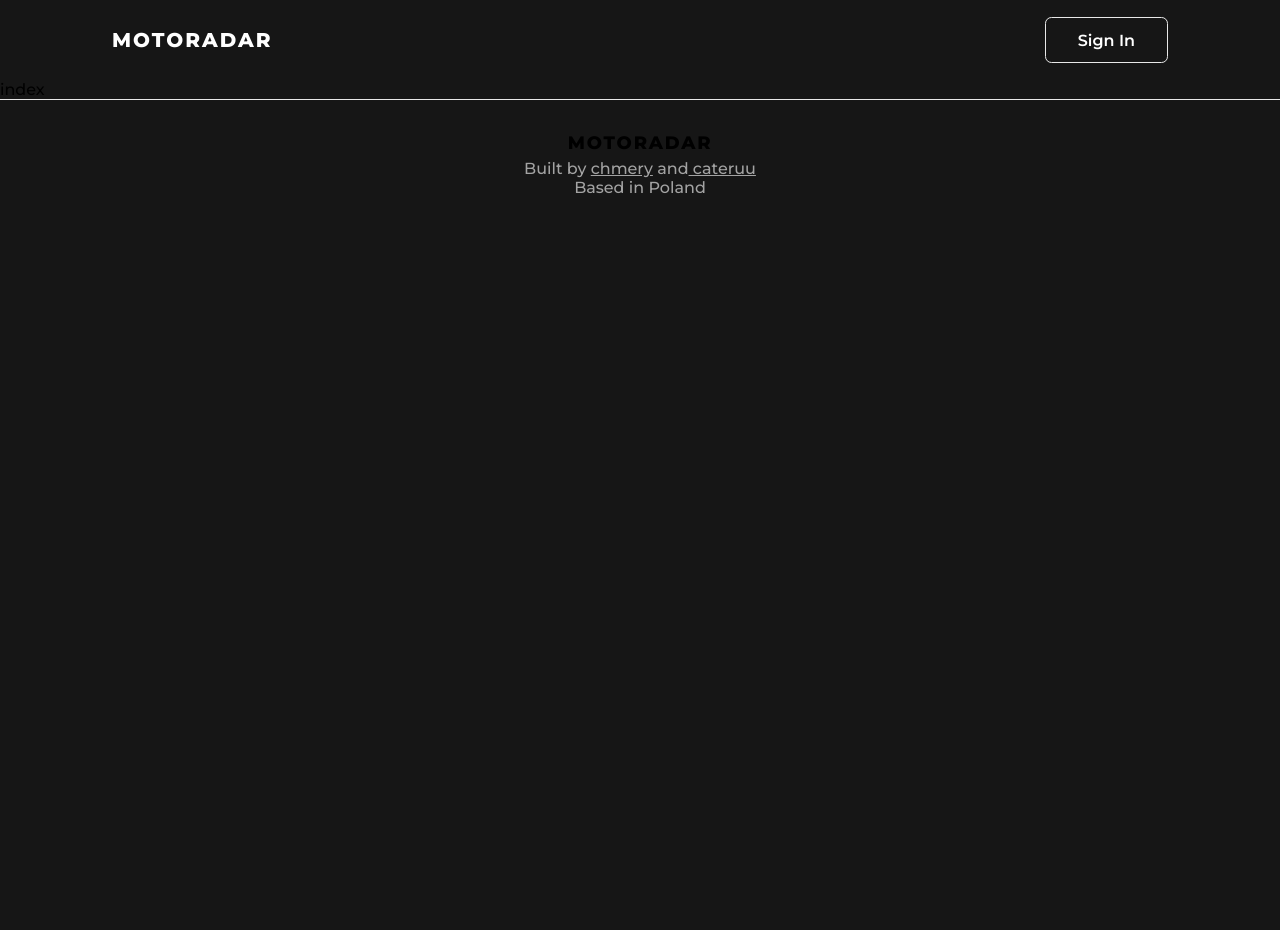
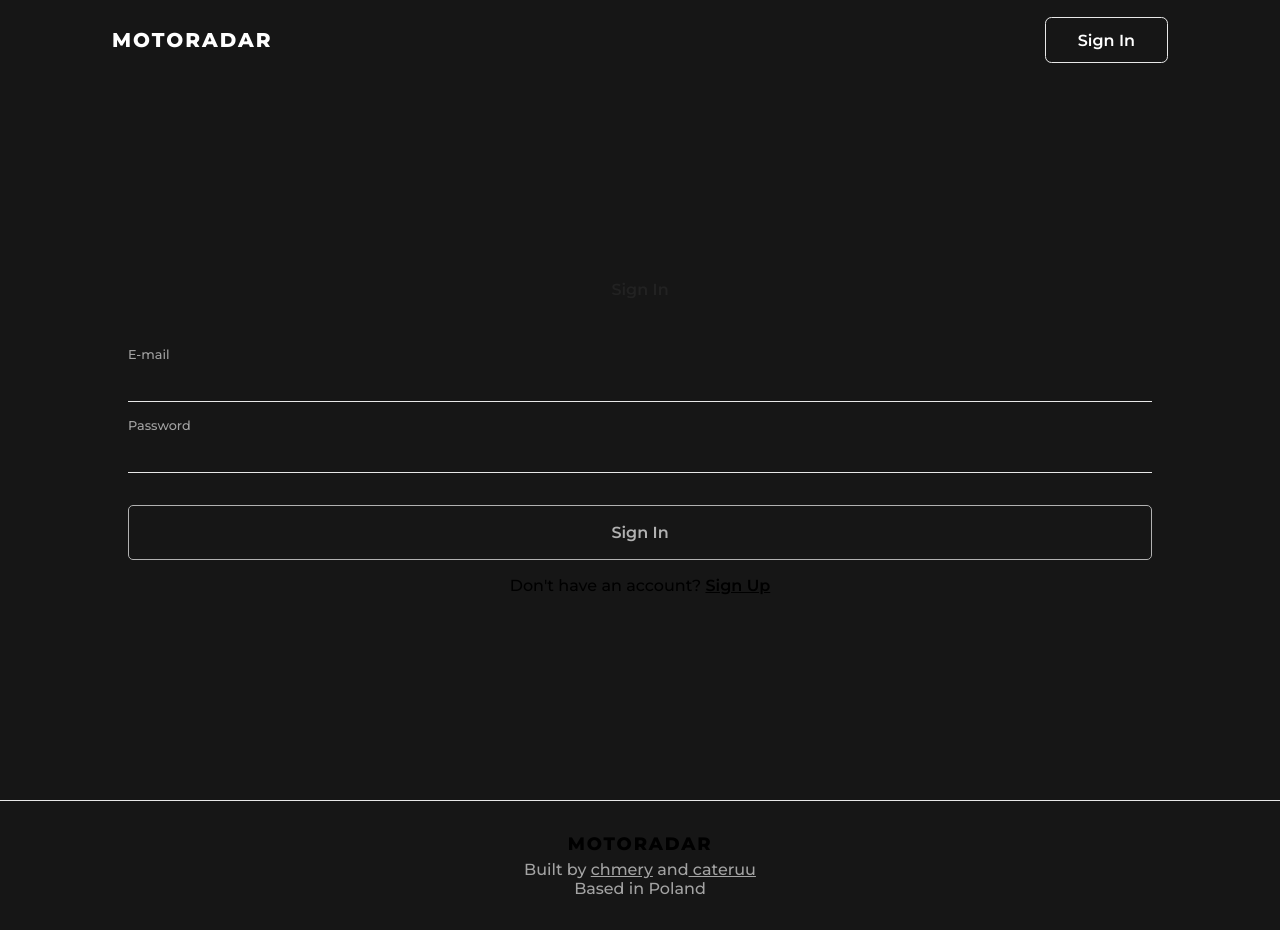
Before and after one commit to chmery/motoradar, a Next.js app: page /sign-in in a window 1280 px wide. Before the commit the page ends 800 px from the top, so only its background shows below. Built offline with nearby package versions, Linux system fonts and the light colour scheme; no server answers.

Commit message:
sign in page

```diff
--- /dev/null
+++ b/src/components/Auth/SignInForm/SignInForm.module.scss
@@ -0,0 +1,64 @@
+.form {
+  display: flex;
+  flex-direction: column;
+  width: 80%;
+}
+
+.label {
+  font-size: 0.8rem;
+  color: var(--gray-text);
+  transition: color 0.15s;
+}
+
+.labelError {
+  color: var(--error);
+}
+
+.input {
+  margin-bottom: 1rem;
+  background: none;
+  border: none;
+  border-bottom: 1px solid var(--border);
+  outline: none;
+  padding: 10px 0;
+  color: var(--dark-text);
+  font-weight: 500;
+  transition: border-color 0.15s;
+
+  &:nth-of-type(2) {
+    margin-bottom: 2rem;
+  }
+
+  &:focus {
+    border-color: var(--blue);
+  }
+}
+
+.inputError {
+  border-color: var(--error);
+}
+
+.error {
+  color: var(--error);
+  font-size: 0.8rem;
+}
+
+.button {
+  background: none;
+  border: 1px solid var(--placeholder);
+  border-radius: 5px;
+  color: var(--placeholder);
+  font-weight: 600;
+  cursor: not-allowed;
+  height: 55px;
+  display: grid;
+  justify-content: center;
+  align-items: center;
+}
+
+.active {
+  background-color: var(--blue);
+  border-color: var(--blue);
+  color: #fff;
+  cursor: pointer;
+}
--- /dev/null
+++ b/src/components/Auth/SignInForm/SignInForm.tsx
@@ -0,0 +1,95 @@
+import RadialLoader from 'components/Loaders/RadialLoader/RadialLoader';
+import { FirebaseError } from 'firebase/app';
+import { useRouter } from 'next/router';
+import { FormEvent, useState } from 'react';
+import { AuthType, useAuth } from 'store/AuthContext';
+import { getAuthErrorMessage } from 'utils/getAuthErrorMessage';
+import styles from './SignInForm.module.scss';
+
+const SignInForm = () => {
+  const [email, setEmail] = useState('');
+  const [password, setPassword] = useState('');
+  const [error, setError] = useState('');
+  const [loading, setLoading] = useState(false);
+
+  const { signIn } = useAuth() as AuthType;
+  const router = useRouter();
+
+  const handleInputChange = (type: string, input: string) => {
+    setError('');
+
+    switch (type) {
+      case 'email':
+        setEmail(input);
+        break;
+      case 'password':
+        setPassword(input);
+        break;
+      default:
+        console.error(
+          'passed wrong type to handleInputChange function in sign-up'
+        );
+        break;
+    }
+  };
+
+  const handleSubmit = async (e: FormEvent) => {
+    e.preventDefault();
+    setLoading(true);
+
+    if (!email && !password) return;
+
+    try {
+      await signIn(email, password);
+      router.push('/');
+    } catch (error) {
+      if (error instanceof FirebaseError) {
+        setError(getAuthErrorMessage(error.code));
+      }
+    }
+    setLoading(false);
+  };
+
+  return (
+    <form className={styles.form} onSubmit={handleSubmit} noValidate>
+      <label
+        htmlFor='email'
+        className={`${styles.label} ${error ? styles.labelError : ''}`}
+      >
+        E-mail
+      </label>
+      <input
+        type='email'
+        id='email'
+        autoComplete='test@test.com'
+        value={email}
+        onChange={(e) => handleInputChange('email', e.target.value)}
+        className={`${styles.input} ${error ? styles.inputError : ''}`}
+      />
+      <label
+        htmlFor='password'
+        className={`${styles.label} ${error ? styles.labelError : ''}`}
+      >
+        Password
+      </label>
+      <input
+        type='password'
+        id='password'
+        autoComplete='new-password'
+        value={password}
+        onChange={(e) => handleInputChange('password', e.target.value)}
+        className={`${styles.input} ${error ? styles.inputError : ''}`}
+      />
+      {error && <span className={styles.error}>{error}</span>}
+      <button
+        type='submit'
+        className={`${styles.button} ${email && password ? styles.active : ''}`}
+        disabled={email && password && !loading ? false : true}
+      >
+        {loading ? <RadialLoader /> : 'Sign In'}
+      </button>
+    </form>
+  );
+};
+
+export default SignInForm;
--- /dev/null
+++ b/src/pages/sign-in/index.module.scss
@@ -0,0 +1,19 @@
+.main {
+  width: 100%;
+  height: calc(100vh - 5rem);
+  display: flex;
+  flex-direction: column;
+  align-items: center;
+  justify-content: center;
+}
+
+.header {
+  color: var(--dark-text);
+  font-weight: 600;
+  margin-bottom: 3rem;
+}
+
+.link {
+  text-decoration: underline;
+  font-weight: 600;
+}
--- a/src/pages/sign-in/index.tsx
+++ b/src/pages/sign-in/index.tsx
@@ -1,7 +1,20 @@
-import React from 'react';
+import SignInForm from 'components/Auth/SignInForm/SignInForm';
+import Link from 'next/link';
+import styles from './index.module.scss';
 
 const SignInPage = () => {
-  return <div>index</div>;
+  return (
+    <div className={styles.main}>
+      <h1 className={styles.header}>Sign In</h1>
+      <SignInForm />
+      <p>
+        Don't have an account?{' '}
+        <Link href='/sign-up' className={styles.link}>
+          Sign Up
+        </Link>
+      </p>
+    </div>
+  );
 };
 
 export default SignInPage;
```
